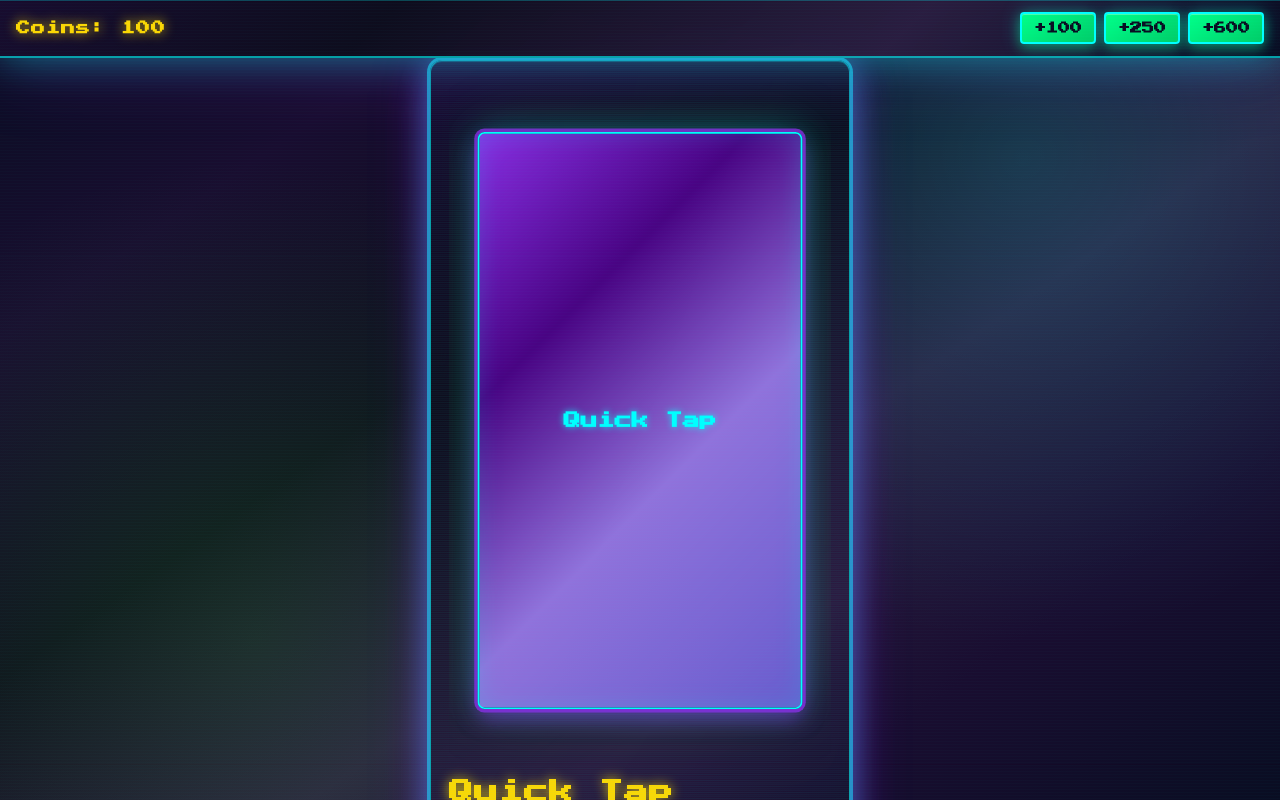
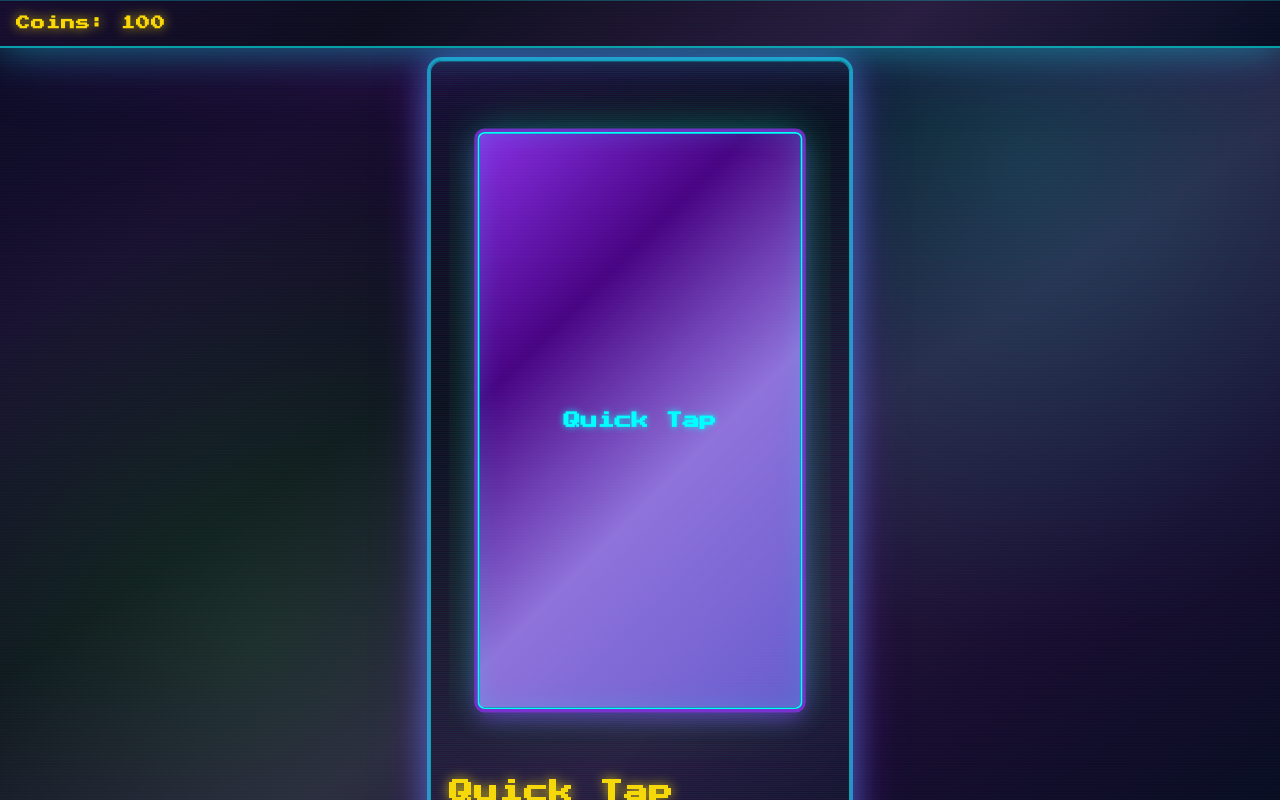
Before and after one commit to moltrus/playtok-webapp, a React (Create React App) app: page / in a window 1280 px wide. Built offline with nearby package versions, Linux system fonts and the light colour scheme; no server answers.

Commit message:
Commented out coin adding mechanism

```diff
--- a/src/components/CoinBar.js
+++ b/src/components/CoinBar.js
@@ -7,11 +7,11 @@ export default function CoinBar() {
   return (
     <div className="coin-bar">
       <span>Coins: {coins}</span>
-      <div className="iap-buttons">
+      {/* <div className="iap-buttons">
         <button onClick={() => addCoinsPurchase('small')}>+100</button>
         <button onClick={() => addCoinsPurchase('medium')}>+250</button>
         <button onClick={() => addCoinsPurchase('large')}>+600</button>
-      </div>
+      </div> */}
     </div>
   );
 }
```
